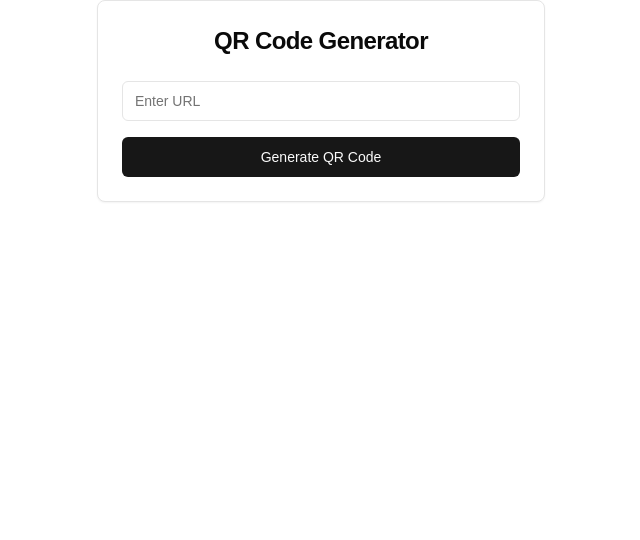
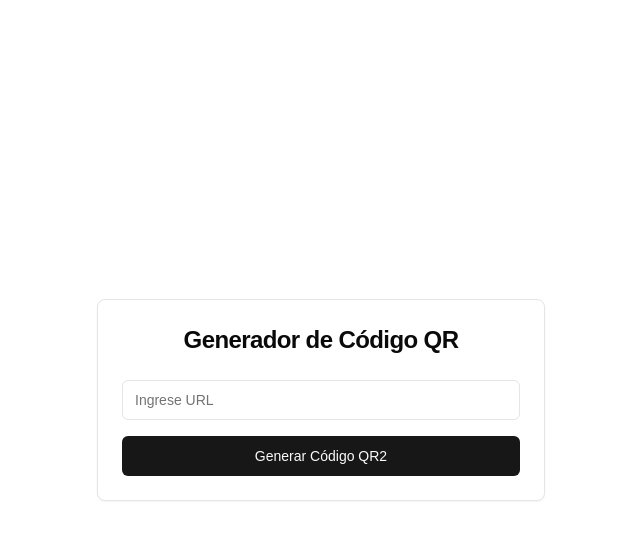
Before and after one commit to jesfustervi/qr-generator, a Next.js app: page / in a window 1280 px wide. Shown: the top 540 px of the page, without its empty margins (319-959 px from the left). Built offline with nearby package versions, Linux system fonts and the light colour scheme.

Commit message:
center qr generator

```diff
--- a/src/pages/index.tsx
+++ b/src/pages/index.tsx
@@ -30,36 +30,33 @@ export default function Component() {
   };
 
   return (
-    <Card className="w-full max-w-md mx-auto">
+    <div className="flex items-center justify-center min-h-screen">
+      <Card className="w-full max-w-md">
         <CardHeader>
           <CardTitle className="text-2xl font-bold text-center">
-          QR Code Generator
+            Generador de Código QR
           </CardTitle>
         </CardHeader>
         <CardContent>
           <div className="space-y-4">
             <Input
               type="url"
-            placeholder="Enter URL"
+              placeholder="Ingrese URL"
               value={url}
               onChange={e => setUrl(e.target.value)}
               className="w-full"
             />
             <Button onClick={handleGenerateQR} className="w-full">
-            Generate QR Code
+              Generar Código QR2
             </Button>
             {isClient && qrCodeUrl && (
               <div className="mt-4 flex justify-center">
-              <QRCode
-                value={qrCodeUrl}
-                size={200}
-                level="H"
-                includeMargin={true}
-              />
+                <QRCode value={qrCodeUrl} size={200} level="H" />
               </div>
             )}
           </div>
         </CardContent>
       </Card>
+    </div>
   );
 }
```
Lines whose indentation alone changed are shown as unchanged.
